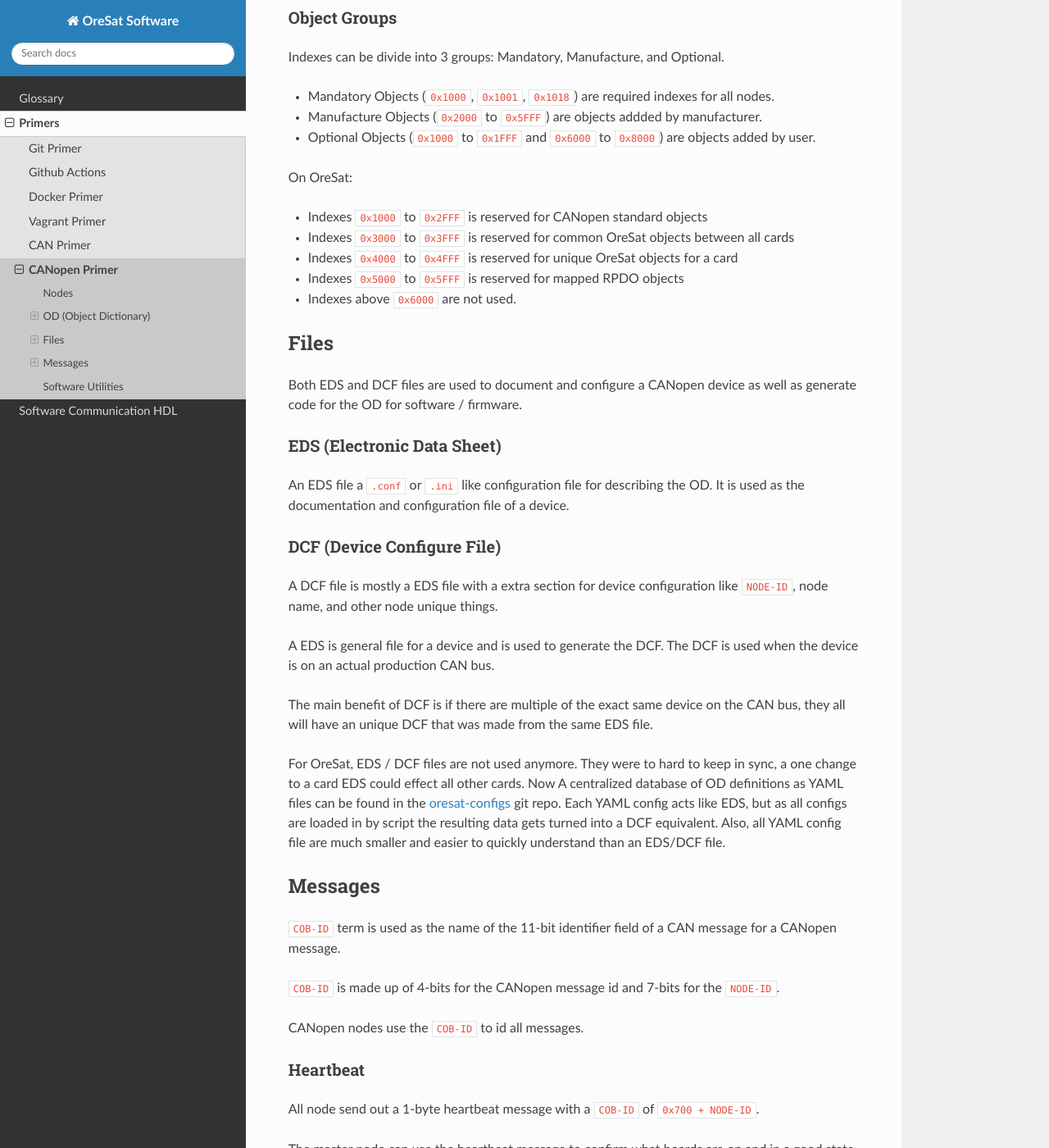
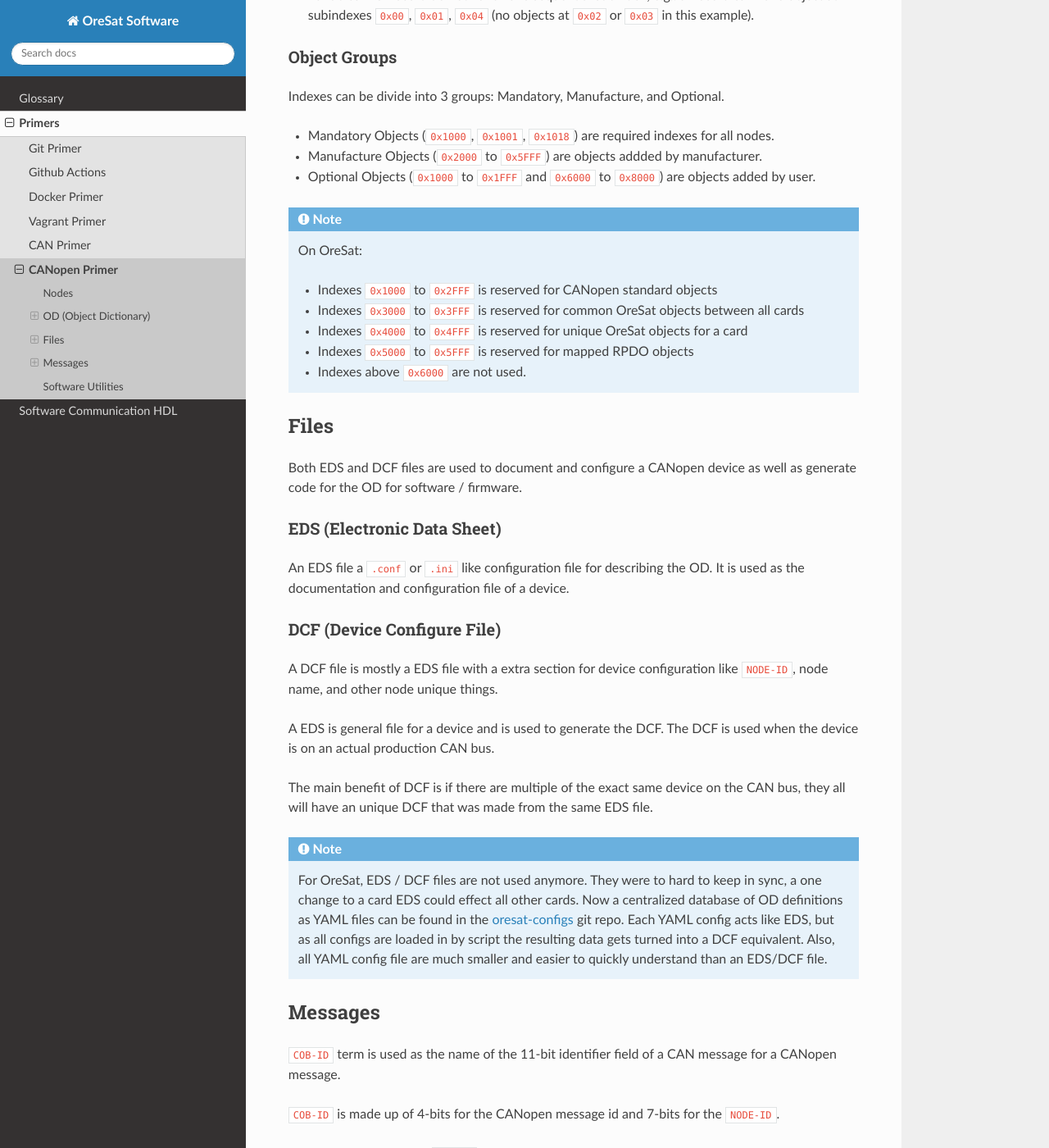
Before and after one commit to oresat/oresat-software-docs, a Sphinx documentation site: the page built from docs/primers/canopen.rst, in a window 1280 px wide and 1400 px high, scrolled down 1936 px. Shown: the whole window at 82% size. Built offline with Sphinx 7.4.7 and the Read the Docs theme 2.0.0, drawn with Linux system fonts in a browser that asks for light colours; comment, search, counter and statistics services are not loaded; some of the changed lines change nothing that is shown; some of the changed text lies outside the part shown.

Commit message:
made all the oresat comments in the canopen primer into notes

```diff
--- a/docs/primers/canopen.rst
+++ b/docs/primers/canopen.rst
@@ -38,9 +38,8 @@
 - Has a default value (if not set it will be 0 or somthing simular for the data type).
 - Optional, callbacks can be setup by software on read and/or writes.
 
-.. note:: There are other standard CANopen data types, but they are omitted as
-   they are usused by OreSat.
-
+Data Types
+^^^^^^^^^^
 .. csv-table::
    :header: "Name", "C Data Type", "Description"
 
@@ -58,6 +57,9 @@
    "VISABLE_STRING", "char []", "An ASCII string"
    "OCTET_STRING", "uint8_t []", "An octet string"
    "DOMAN", "void \*", "A placeholder value that must be have callback function(s)"
+
+.. note:: There are other standard CANopen data types, but they are omitted as
+   they are usused by OreSat.
 
 Array
 *****
@@ -90,13 +92,14 @@
 - Optional Objects (``0x1000`` to ``0x1FFF`` and ``0x6000`` to ``0x8000``) are
   objects added by user.
 
-On OreSat:
+.. note::
+   On OreSat:
 
-- Indexes ``0x1000`` to ``0x2FFF`` is reserved for CANopen standard objects
-- Indexes ``0x3000`` to ``0x3FFF`` is reserved for common OreSat objects between all cards
-- Indexes ``0x4000`` to ``0x4FFF`` is reserved for unique OreSat objects for a card
-- Indexes ``0x5000`` to ``0x5FFF`` is reserved for mapped RPDO objects
-- Indexes above ``0x6000`` are not used.
+   - Indexes ``0x1000`` to ``0x2FFF`` is reserved for CANopen standard objects
+   - Indexes ``0x3000`` to ``0x3FFF`` is reserved for common OreSat objects between all cards
+   - Indexes ``0x4000`` to ``0x4FFF`` is reserved for unique OreSat objects for a card
+   - Indexes ``0x5000`` to ``0x5FFF`` is reserved for mapped RPDO objects
+   - Indexes above ``0x6000`` are not used.
 
 Files
 -----
@@ -123,12 +126,13 @@
 the CAN bus, they all will have an unique DCF that was made from the same EDS
 file.
 
-For OreSat, EDS / DCF files are not used anymore. They were to hard to keep in sync,
-a one change to a card EDS could effect all other cards. Now A centralized database
-of OD definitions as YAML files can be found in the `oresat-configs`_ git repo.
-Each YAML config acts like EDS, but as all configs are loaded in by script the
-resulting data gets turned  into a DCF equivalent. Also, all YAML config file are
-much smaller and easier to quickly understand than an EDS/DCF file.
+.. note::
+   For OreSat, EDS / DCF files are not used anymore. They were to hard to keep in sync,
+   a one change to a card EDS could effect all other cards. Now a centralized database
+   of OD definitions as YAML files can be found in the `oresat-configs`_ git repo.
+   Each YAML config acts like EDS, but as all configs are loaded in by script the
+   resulting data gets turned  into a DCF equivalent. Also, all YAML config file are
+   much smaller and easier to quickly understand than an EDS/DCF file.
 
 Messages
 --------
@@ -167,8 +171,10 @@
     vcan0  710   [1]  05
     vcan0  710   [1]  05
 
-On OreSat, all nodes (including the C3) broadcast a heartbeat every second. The C3
-monitors all heartbeats.
+
+.. note::
+   On OreSat, all nodes (including the C3) broadcast a heartbeat every second. The C3
+   monitors all heartbeats.
 
 SDO (Service Data Object)
 *************************
@@ -210,9 +216,10 @@
     vcan0  610   [8]  40 18 10 00 00 00 00 00
     vcan0  590   [8]  4F 18 10 00 04 00 00 00
 
-On OreSat, only the C3 will act as the SDO client and all other nodes are SDO servers.
-Expedited SDOs are used by the C3 to command and control all other nodes. Block SDOs are
-used for file transfers.
+.. note::
+   On OreSat, only the C3 will act as the SDO client and all other nodes are SDO servers.
+   Expedited SDOs are used by the C3 to command and control all other nodes. Block SDOs are
+   used for file transfers.
 
 PDO (Process Data Object)
 *************************
@@ -245,8 +252,9 @@
     vcan0  190   [6]  2D 17 1B 00 00 00
     vcan0  290   [2]  00 00
 
-On OreSat, the C3 will consume all TPDOs, all other nodes will produce and/or
-consume TPDOs as needed. All beacon data will be sent the C3 via TPDOs.
+.. note::
+   On OreSat, the C3 will consume all TPDOs, all other nodes will produce and/or
+   consume TPDOs as needed. All beacon data will be sent the C3 via TPDOs.
 
 SYNC
 ****
@@ -261,7 +269,8 @@
   $ candump vcan0
     vcan0  080   [0]
 
-On OreSat, the C3 is the SYNC producer, all other nodes are consumers.
+.. note::
+   On OreSat, the C3 is the SYNC producer, all other nodes are consumers.
 
 EMCY (Emergency)
 ****************
@@ -284,7 +293,8 @@
     vcan0  090   [8]  00 01 01 01 02 03 04 05
     vcan0  090   [8]  00 22 05 12 34 56 78 90
 
-On OreSat, the C3 is the EMCY consumer, all nodes (including the C3) are EMCY producers.
+.. note::
+   On OreSat, the C3 is the EMCY consumer, all nodes (including the C3) are EMCY producers.
 
 Software Utilities
 ------------------
```
